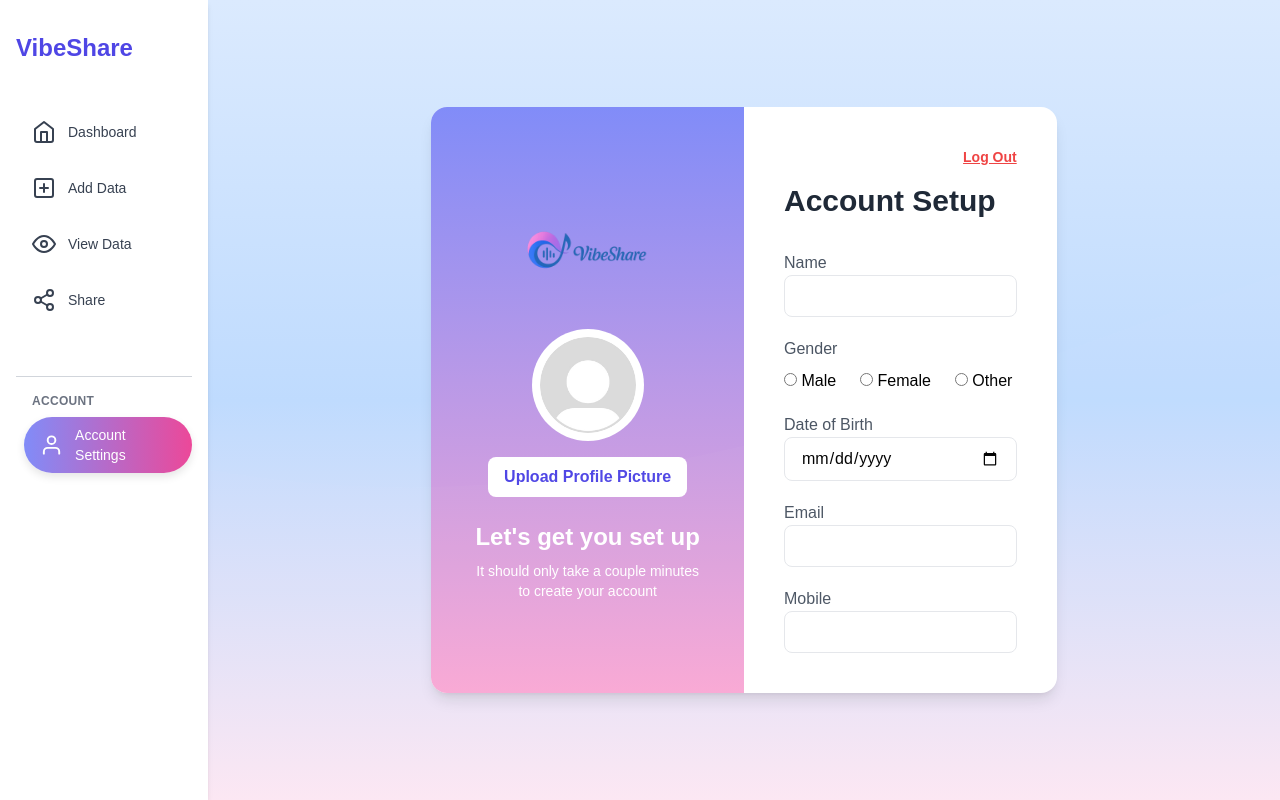
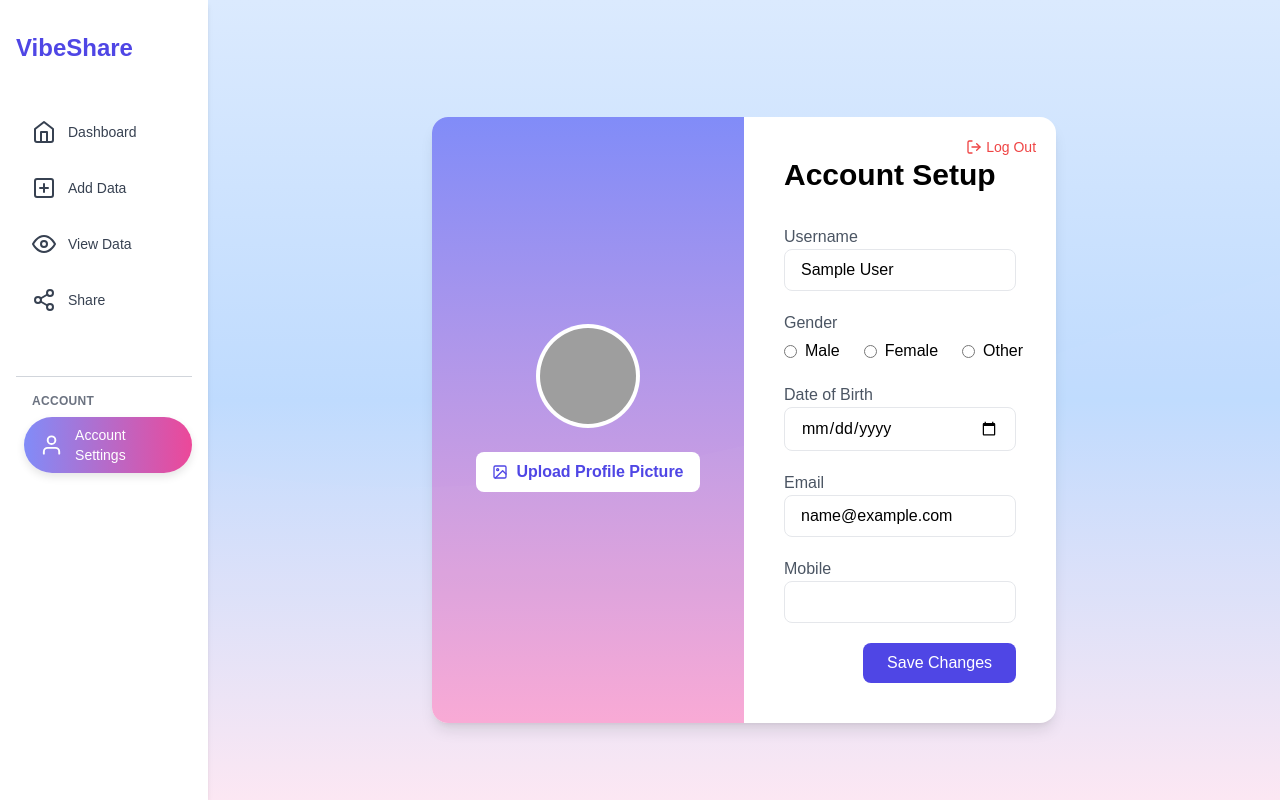
Before and after one commit to LithikaAA/CITS3403group_gc_74, a Flask app: page /auth/account-setup in a window 1280 px wide. Run offline with Flask 3, Linux system fonts and the light colour scheme; the visitor is signed in with stand-in values (Sample User, id 1); some libraries are stand-ins or nearby versions; grey boxes are pictures that could not be loaded.

Commit message:
feat: roll out full dashboard and styling updates

```diff
--- a/app/routes/auth.py
+++ b/app/routes/auth.py
@@ -4,6 +4,7 @@ from werkzeug.utils import secure_filename
 from werkzeug.security import generate_password_hash, check_password_hash
 from flask_login import login_user, logout_user, current_user, login_required
 from ..models import db, User
+from datetime import datetime
 
 auth_bp = Blueprint('auth', __name__)
 
@@ -91,7 +92,7 @@ def account_setup():
     if request.method == 'POST':
         name = request.form.get('name')
         gender = request.form.get('gender')
-        dob = request.form.get('dob')
+        dob_str    = request.form.get('dob')
         email = request.form.get('email')
         mobile = request.form.get('mobile')
         profile_pic = request.files.get('profile_pic')
@@ -99,7 +100,8 @@ def account_setup():
         # Update user info
         current_user.name = name
         current_user.gender = gender
-        current_user.dob = dob
+        if dob_str:
+            current_user.dob = datetime.strptime(dob_str, '%Y-%m-%d').date()
         current_user.email = email
         current_user.mobile = mobile
 
@@ -113,6 +115,7 @@ def account_setup():
 
         db.session.commit()
         flash('Account updated successfully!', 'success')
-        return redirect(url_for('dashboard.dashboard'))
+        # render the same template so we stay on /account-setup
+        return render_template('account_setup.html')
 
     return render_template('account_setup.html')
--- a/app/routes/share.py
+++ b/app/routes/share.py
@@ -108,18 +108,33 @@ def delete_shared_data(data_id):
 @share_bp.route('/shared')
 @login_required
 def shared_dashboard():
+    # 1. Fetch all shares for this user
     shares = Share.query.filter_by(recipient_id=current_user.id).all()
 
+    # 2. Flash if nothing’s been shared, but don’t redirect
+    if not shares:
+        flash('No playlists have been shared with you yet.', 'info')
+        owner = None
+    else:
+        # 3. Use the owner of the first shared item for the header
+        owner = shares[0].owner
+
+    # 4. Build the list of shared_items
     shared_items = []
     for share in shares:
         playlist = share.playlist
         if playlist:
             track_data = playlist.track_data_as_chart()
             shared_items.append({
-                'owner': share.owner,
-                'title': playlist.name,
-                'labels': track_data.get('labels', []),
-                'data': track_data.get('counts', [])
+                'playlist_id': playlist.id,
+                'title':       playlist.name,
+                'labels':      track_data.get('labels', []),
+                'values':      track_data.get('counts', [])
             })
 
-    return render_template('shared_dashboard.html', shared_items=shared_items)
+    # 5. Always render the template
+    return render_template(
+        'shared_dashboard.html',
+        shared_items=shared_items,
+        owner=owner
+    )
--- a/app/templates/account_setup.html
+++ b/app/templates/account_setup.html
@@ -2,65 +2,133 @@
 {% block title %}Account Setup | VibeShare{% endblock %}
 
 {% block content %}
-<div class="flex max-w-4xl mx-auto bg-white shadow-lg overflow-hidden" style="border-radius: 1rem;">
-    <!-- Left Panel -->
-    <div class="w-1/2 bg-gradient-to-b from-indigo-400 to-pink-300 flex flex-col items-center justify-center p-10 text-white">
-        <img src="{{ url_for('static', filename='img/side_logo.png') }}" alt="VibeShare Logo" class="w-40 mb-6">
+<div class="flex max-w-4xl mx-auto bg-white shadow-lg rounded-2xl mt-10 overflow-hidden">
 
-        <!-- Profile Picture Upload -->
-        <form method="POST" action="#" enctype="multipart/form-data" class="flex flex-col items-center">
-            <div class="bg-white rounded-full p-2 mb-4">
-                <img src="{{ url_for('static', filename='img/default_profile.jpg') }}" alt="Profile Picture" class="w-24 h-24 rounded-full">
-            </div>
-            <label for="profilePicUpload" class="bg-white text-indigo-600 font-semibold px-4 py-2 rounded-lg hover:bg-gray-100 transition cursor-pointer">
-                Upload Profile Picture
-            </label>
-            <input type="file" id="profilePicUpload" name="profile_pic" class="hidden" onchange="this.form.submit()">
-        </form>
-
-        <h2 class="text-2xl font-bold mt-6 mb-2">Let's get you set up</h2>
-        <p class="text-center text-sm">It should only take a couple minutes<br>to create your account</p>
+  <!-- Left Panel: Profile Picture & Upload -->
+  <div class="w-1/2 bg-gradient-to-b from-indigo-400 to-pink-300 p-10 flex flex-col items-center justify-center text-white">
+    <!-- Avatar Container -->
+    <div class="bg-white rounded-full p-1 mb-6">
+      <img
+        src="{% if current_user.profile_pic %}{{ url_for('static', filename='uploads/' ~ current_user.profile_pic) }}{% else %}{{ url_for('static', filename='img/default_profile.jpg') }}{% endif %}"
+        alt="Profile Picture"
+        class="w-24 h-24 rounded-full object-cover"
+      />
     </div>
 
-    <!-- Right Panel -->
-    <div class="w-1/2 p-10">
-        <!-- Log Out Button -->
-        <div class="flex justify-end mb-4">
-            <a href="{{ url_for('auth.logout') }}" class="text-sm text-red-500 hover:text-red-600 font-semibold underline">
+    <!-- Upload Profile Picture Form -->
+<form id="picForm" method="POST" action="{{ url_for('auth.account_setup') }}" enctype="multipart/form-data" class="mb-6 flex flex-col items-center">
+      <!-- preserve existing fields so partial post won't clear them -->
+      <input type="hidden" name="name" value="{{ current_user.name or '' }}" />
+      <input type="hidden" name="gender" value="{{ current_user.gender or '' }}" />
+      <input type="hidden" name="dob" value="{{ current_user.dob|default('', true) }}" />
+      <input type="hidden" name="email" value="{{ current_user.email or '' }}" />
+      <input type="hidden" name="mobile" value="{{ current_user.mobile or '' }}" />
+  <div class="relative inline-block">
+    <button type="button" class="bg-white text-indigo-600 font-semibold px-4 py-2 rounded-lg hover:bg-gray-100 flex items-center">
+      <i data-feather="image" class="w-4 h-4 mr-2"></i>
+      Upload Profile Picture
+      <input
+        type="file"
+        name="profile_pic"
+        accept="image/*"
+        class="absolute inset-0 w-full h-full opacity-0 cursor-pointer"
+        onchange="document.getElementById('picForm').submit()"
+      />
+    </button>
+  </div>
+</form>
+  </div> <!-- end left panel -->
+
+  <!-- Right Panel: Account Details -->
+  <div class="w-1/2 p-10 relative">
+    <!-- Logout link with hover bubble and icon -->
+    <a
+      href="{{ url_for('auth.logout') }}"
+      class="absolute top-4 right-4 inline-flex items-center text-sm text-red-500 transition p-1 rounded-full hover:bg-red-100 hover:text-red-600"
+    >
+      <i data-feather="log-out" class="w-4 h-4 mr-1"></i>
       Log Out
     </a>
+
+    <h1 class="text-3xl font-bold mb-8">Account Setup</h1>
+
+    <form method="POST" action="{{ url_for('auth.account_setup') }}" class="space-y-5">
+      <!-- Name -->
+      <div>
+        <label class="block text-gray-600">Username</label>
+        <input
+          type="text"
+          name="name"
+          value="{{ current_user.name or '' }}"
+          class="w-full border px-4 py-2 rounded-lg"
+          required
+        />
       </div>
 
-        <h1 class="text-3xl font-bold text-gray-800 mb-8">Account Setup</h1>
-        <form method="POST" action="{{ url_for('auth.account_setup') }}" class="space-y-5">
+      <!-- Gender -->
       <div>
-                <label class="block text-gray-600">Name</label>
-                <input type="text" name="name" class="w-full border px-4 py-2 rounded-lg" required>
-            </div>
-            <div>
-                <label class="block text-gray-600 mb-2">Gender</label>
-                <div class="flex space-x-6">
-                    <label><input type="radio" name="gender" value="Male" required> Male</label>
-                    <label><input type="radio" name="gender" value="Female"> Female</label>
-                    <label><input type="radio" name="gender" value="Other"> Other</label>
+        <label class="block text-gray-600">Gender</label>
+        <div class="flex space-x-6 mt-1">
+          {% for opt in ['Male', 'Female', 'Other'] %}
+            <label class="inline-flex items-center">
+              <input
+                type="radio"
+                name="gender"
+                value="{{ opt }}"
+                {% if current_user.gender == opt %}checked{% endif %}
+                required
+                class="mr-2"
+              />
+              <span>{{ opt }}</span>
+            </label>
+          {% endfor %}
         </div>
       </div>
+
+      <!-- Date of Birth -->
       <div>
         <label class="block text-gray-600">Date of Birth</label>
-                <input type="date" name="dob" class="w-full border px-4 py-2 rounded-lg" required>
+        <input
+          type="date"
+          name="dob"
+          value="{{ current_user.dob|default('', true) }}"
+          class="w-full border px-4 py-2 rounded-lg"
+          required
+        />
       </div>
+
+      <!-- Email -->
       <div>
         <label class="block text-gray-600">Email</label>
-                <input type="email" name="email" class="w-full border px-4 py-2 rounded-lg" required>
+        <input
+          type="email"
+          name="email"
+          value="{{ current_user.email or '' }}"
+          class="w-full border px-4 py-2 rounded-lg"
+          required
+        />
       </div>
+
+      <!-- Mobile -->
       <div>
         <label class="block text-gray-600">Mobile</label>
-                <input type="text" name="mobile" class="w-full border px-4 py-2 rounded-lg">
+        <input
+          type="text"
+          name="mobile"
+          value="{{ current_user.mobile or '' }}"
+          class="w-full border px-4 py-2 rounded-lg"
+        />
       </div>
-            <!-- <div class="flex justify-between mt-6">
-                <button type="button" onclick="window.location.href='{{ url_for('index.home') }}'" class="px-6 py-2 border rounded-lg text-gray-600 hover:bg-gray-100">Cancel</button>
-                <button type="submit" class="px-6 py-2 bg-indigo-600 text-white rounded-lg hover:bg-indigo-700">Sign Up</button>
-            </div> -->
+
+      <!-- Save Button -->
+      <div class="flex justify-end mt-6">
+        <button
+          type="submit"
+          class="px-6 py-2 bg-indigo-600 text-white rounded-lg hover:bg-indigo-700"
+        >
+          Save Changes
+        </button>
+      </div>
     </form>
   </div>
 </div>
--- a/app/templates/upload.html
+++ b/app/templates/upload.html
@@ -19,7 +19,9 @@
 
   <!-- Greeting and Action -->
   <div class="lg:flex justify-between items-center mb-6">
-    <p class="text-2xl font-semibold mb-2 lg:mb-0">Welcome back, {{ username }}!</p>
+    <p class="text-2xl font-semibold mb-2 lg:mb-0">
+      Welcome back, {{ current_user.username }}!
+    </p>
   </div>
 
   <!-- Banner Image -->
```
Also changed, not shown: app/static/js/viewdata.js (added, +65 -0 lines), app/templates/dashboard.html (+16 -1 lines), app/templates/shared_dashboard.html (+38 -22 lines), app.db, app/static/uploads/Screenshot_20221205_090537.png (added), app/static/uploads/Screenshot_2024-08-02_152220.png (added), app/static/uploads/Screenshot_2024-09-13_161926.png (added), app/static/uploads/avatar.png (added). Lines whose indentation alone changed are shown as unchanged.
